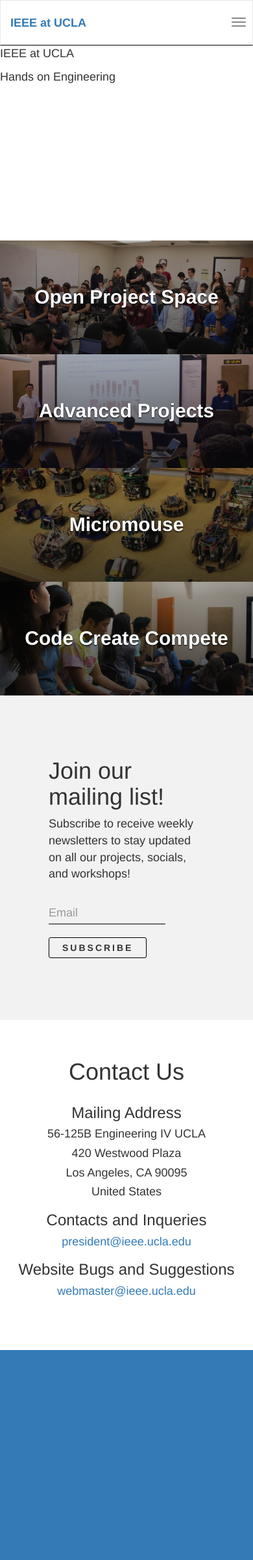
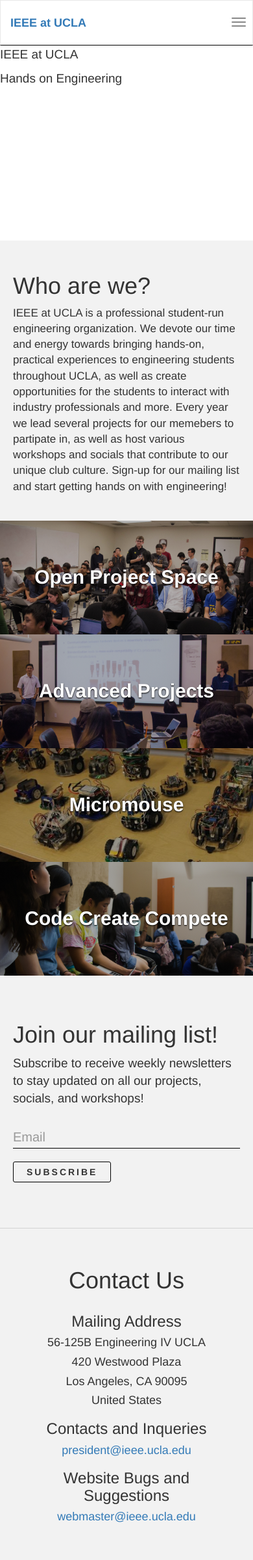
Before and after one commit to UCLA-IEEE/ieeebruins.com, a PHP site: page / in a window 390 px wide. Shown: the top 2400 px of the page at 65% size. Run offline with PHP 8.4, Linux system fonts and the light colour scheme; some libraries are stand-ins or nearby versions.

Commit message:
inserted photo reel pics, more responsiveness. k night

```diff
--- a/css/footer.css
+++ b/css/footer.css
@@ -1,11 +1,11 @@
 .footer {
     background-color: #337ab7;
-    padding: 10px 40px;
+    padding: 0px 40px;
     color: white;
 }
 
 .footer .copyright {
-    padding-top: 8px;
+    padding-top: 20px;
     margin: 0;
     font-weight: bold;
     font-size: 18px;
@@ -17,7 +17,7 @@
 
 .footer .fa {
     color: white;
-    margin: 0 20px;
+    margin: 15px;
 }
 
 .footer .fa:hover {
--- a/css/index.css
+++ b/css/index.css
@@ -1,7 +1,7 @@
 /* GENERAL ELEMENTS */
 
 p {
-    font-size: 18px;
+    font-size: 19px;
 }
 
 /* HOME BILLBOARD */
@@ -28,6 +28,16 @@
     background: linear-gradient(rgba(10, 10, 10, 0.3), rgba(10, 10, 10, 0.7)),
         url(../images/soldering-workshop.jpg) center no-repeat;
     background-size: cover;
+}
+
+@media (max-width: 992px) {
+    .description {
+        display: block;
+        padding: 30px 20px;
+    }
+    .description p {
+        font-size: 17px;
+    }
 }
 
 /* PROJECTS */
@@ -79,25 +89,25 @@
 }
 
 .project1 {
-    background: linear-gradient(rgba(10, 10, 10, 0.3), rgba(10, 10, 10, 0.7)),
+    background: linear-gradient(rgba(10, 10, 10, 0.3), rgba(10, 10, 10, 0.3)),
         url(../images/ops-capstone-comp.jpg) no-repeat center;
     background-size: 100%;
 }
 
 .project2 {
-    background: linear-gradient(rgba(10, 10, 10, 0.3), rgba(10, 10, 10, 0.7)),
+    background: linear-gradient(rgba(10, 10, 10, 0.3), rgba(10, 10, 10, 0.3)),
         url(../images/advproj-lecture.jpg) no-repeat center;
     background-size: 100%;
 }
 
 .project3 {
-    background: linear-gradient(rgba(10, 10, 10, 0.3), rgba(10, 10, 10, 0.7)),
+    background: linear-gradient(rgba(10, 10, 10, 0.3), rgba(10, 10, 10, 0.3)),
         url(../images/micromouse.jpg) no-repeat center;
     background-size: 175%;
 }
 
 .project4 {
-    background: linear-gradient(rgba(10, 10, 10, 0.3), rgba(10, 10, 10, 0.7)),
+    background: linear-gradient(rgba(10, 10, 10, 0.3), rgba(10, 10, 10, 0.3)),
         url(../images/c3lecture.jpg) no-repeat center;
     background-size: 100%;
 }
@@ -150,11 +160,26 @@
     color: white;
 }
 
+@media (max-width: 992px) {
+    .mailing-list {
+        padding: 50px 20px;
+    }
+    .mailing-list input {
+        width: 100%;
+        font-size: 20px;
+    }
+}
+
 /* CONTACT US */
 
 .contact-info {
+    background-color: #F2F2F2;
     padding-top: 40px;
     padding-bottom: 70px;
+    border-top: solid 1px lightgrey;
+    display: block;
+    padding-left: 10%;
+    padding-right: 10%;
 }
 
 /* PHOTO REEL */
@@ -163,3 +188,30 @@
     height: 175px;
 /*    border: solid 1px black;*/
 }
+
+.photo1 {
+    background: url(../images/ideahacks-cycool.jpg) no-repeat center;
+    background-size: 100%;
+}
+
+.photo2 {
+    background: url(../images/fallbbq-game.jpg) no-repeat center;
+    background-size: 100%;
+}
+
+.photo3{
+    background: url(../images/ieee-girls.jpg) no-repeat top;
+    background-size: 100%;
+}
+
+.photo4 {
+    background: url(../images/natbus.jpg) no-repeat center;
+    background-size: 100%;
+}
+
+@media (max-width: 525px) {
+    .photo1, .photo2,
+    .photo3, .photo4 {
+        background-size: 150%;
+    }
+}
--- a/index.php
+++ b/index.php
@@ -102,7 +102,7 @@
     </div>
 
     <!-- CONTACT INFO -->
-    <div class='container contact-info text-center'>
+    <div class='contact-info text-center'>
         <h1>Contact Us</h1>
         <div class='row'>
             <div class='col-sm-6'>
```
Also changed, not shown: images/fallbbq-game.jpg (added), images/hyperloop.jpg (added), images/ideahacks-cycool.jpg (added), images/ieee-girls.jpg (added), images/natbus.jpg (added).
